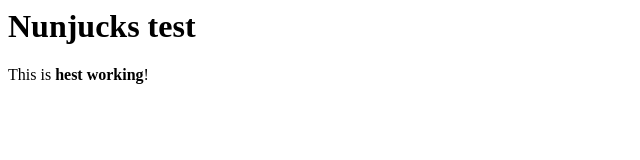
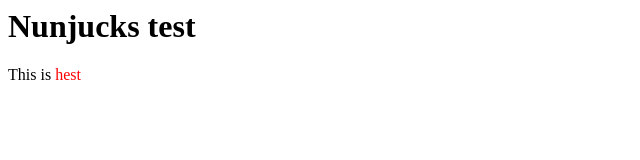
Before and after one commit to decibyte/nunjucks-trans, a plain HTML site: page index.html in a window 1280 px wide. Shown: the full height of the page, 0-640 px from the left. Drawn offline with Linux system fonts and the light colour scheme.

Commit message:
Nunjucks behaviour seems a bit weird. But I got it to work (so far) by having separate run methods for tags with/without arguments.

```diff
--- a/index.html
+++ b/index.html
@@ -10,25 +10,36 @@
         <p id="content">Content here</p>
         <script src="./js/nunjucks.js"></script>
         <script>
+            function gettext(source) {
+                return '<span style="color: red;">' + source + '</span>';
+            }
+
             function TranslateExtension() {
                 this.tags = ['trans'];
+
                 this.parse = function(parser, nodes, lexer) {
                     var token = parser.nextToken();
                     var args = parser.parseSignature(null, true);
                     parser.advanceAfterBlockEnd(token.value);
-
-                    return new nodes.CallExtension(this, 'run', args);
+                    var body = parser.parseUntilBlocks('endtrans');
+                    parser.advanceAfterBlockEnd();
+                    var run = args.children.length ? 'runWithArgs' : 'runWithoutArgs';
+                    return new nodes.CallExtension(this, run, args, [body]);
                 }
 
-                this.run = function(context, value, second) {
-                    return value + (second ? ' ' + second : '');
+                this.runWithoutArgs = function(context, body) {
+                    return gettext(body());
+                }
+
+                this.runWithArgs = function(context, args, body) {
+                    return gettext(body());
                 }
             }
 
             var env = new nunjucks.Environment();
             env.addExtension('TranslateExtension', new TranslateExtension());
             nunjucks.configure({ autoescape: true });
-            var content = env.renderString('This is <strong>{% trans "hest", what %}</strong>!', { what: 'working' });
+            var content = env.renderString('This is {% trans %}hest{% endtrans %}');
             document.getElementById('content').innerHTML = content;
         </script>
     </body>
```
